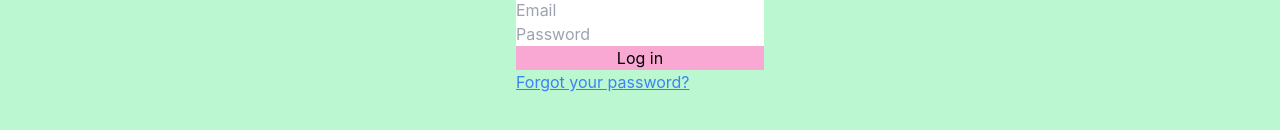
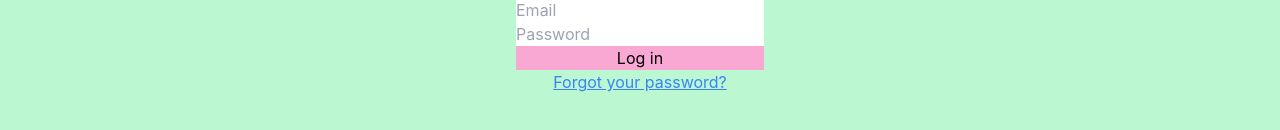
Before and after one commit to yusefwilson/miracle_minutes_frontend, a React (Create React App) app: page /login in a window 1280 px wide. Shown: the part 378-508 px from the top of the page. Built offline with nearby package versions, Linux system fonts and the light colour scheme; the HTML template or start-up script is replaced by a standard one.

Commit message:
Center forgot password link on Login

```diff
--- a/src/pages/Login.jsx
+++ b/src/pages/Login.jsx
@@ -59,7 +59,7 @@ export default function Login()
                 <input type='password' placeholder='Password' name='password' onChange={handleChange} />
                 <button type='submit'>Log in</button>
             </form>
-            <h1><a className='text-blue-500 underline hover:text-dark-blue-500'href='/forgot'>Forgot your password?</a></h1>
+            <h1 className='text-center'><a className='underline text-blue-500' href='/forgot'>Forgot your password?</a></h1>
             {errorMessage !== '' ? <p>{errorMessage}</p> : null}
         </div>
     );
```
